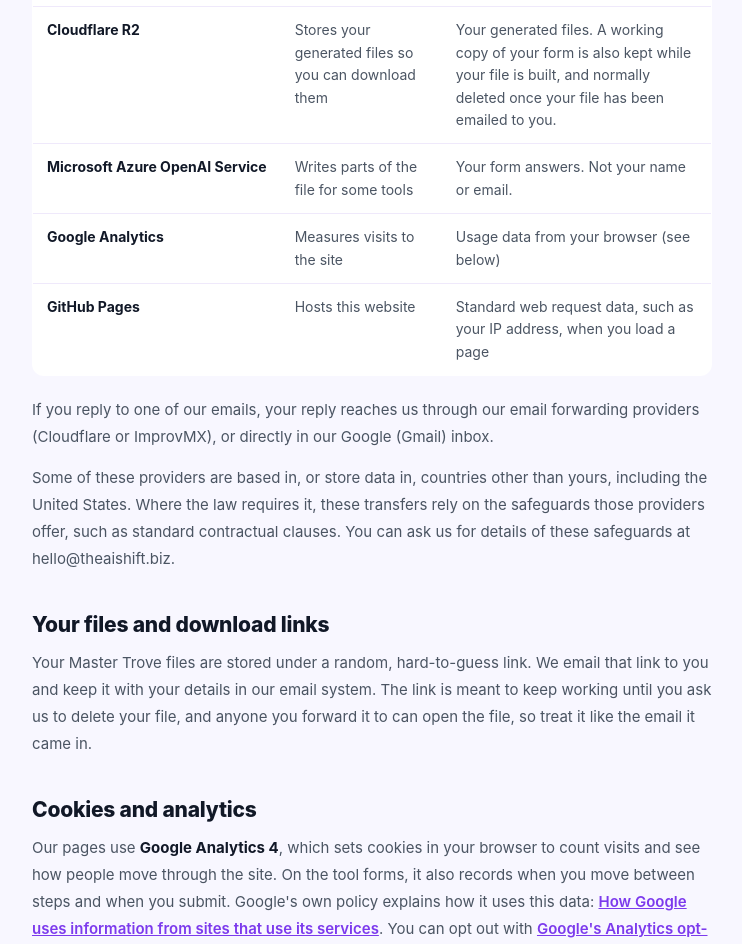
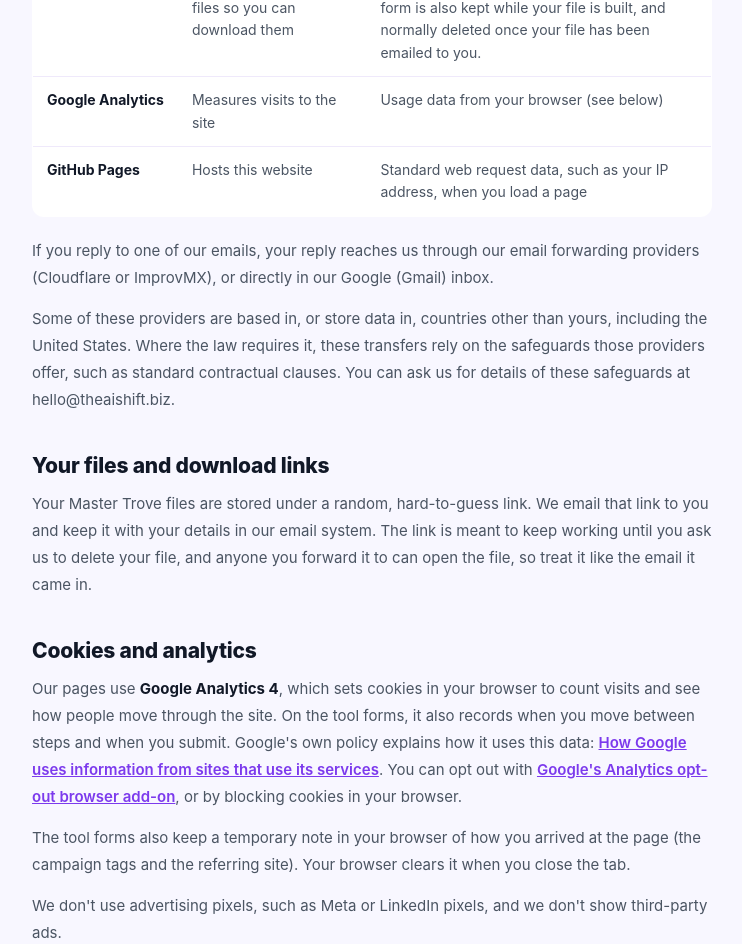
Before and after one commit to the-AI-Shift-0/website, a plain HTML site: page privacy/index.html in a window 1280 px wide. Shown: the part 2453-3397 px from the top of the page, without its empty margins (268-1010 px from the left). Drawn offline with Linux system fonts and the light colour scheme.

Commit message:
fix(privacy): remove the Azure OpenAI row
The shared Azure deployment ended on 2026-11-05 and the owner asked for Azure not to be listed, so the provider table no longer names it.

Changes:
- privacy/index.html

Co-Authored-By: Claude Sonnet 5.5 <noreply@anthropic.com>

```diff
--- a/privacy/index.html
+++ b/privacy/index.html
@@ -142,7 +142,6 @@
     <tr><td>Resend</td><td>Sends the email that delivers your Master Trove</td><td>Your name, your email and links to your files (the files themselves, as attachments, only if our file storage is unavailable)</td></tr>
     <tr><td>Railway</td><td>Hosts the server that receives your form and builds your file</td><td>Everything you submit, while it is processed. Its logs record your email address.</td></tr>
     <tr><td>Cloudflare R2</td><td>Stores your generated files so you can download them</td><td>Your generated files. A working copy of your form is also kept while your file is built, and normally deleted once your file has been emailed to you.</td></tr>
-    <tr><td>Microsoft Azure OpenAI Service</td><td>Writes parts of the file for some tools</td><td>Your form answers. Not your name or email.</td></tr>
     <tr><td>Google Analytics</td><td>Measures visits to the site</td><td>Usage data from your browser (see below)</td></tr>
     <tr><td>GitHub Pages</td><td>Hosts this website</td><td>Standard web request data, such as your IP address, when you load a page</td></tr>
   </table>
```
